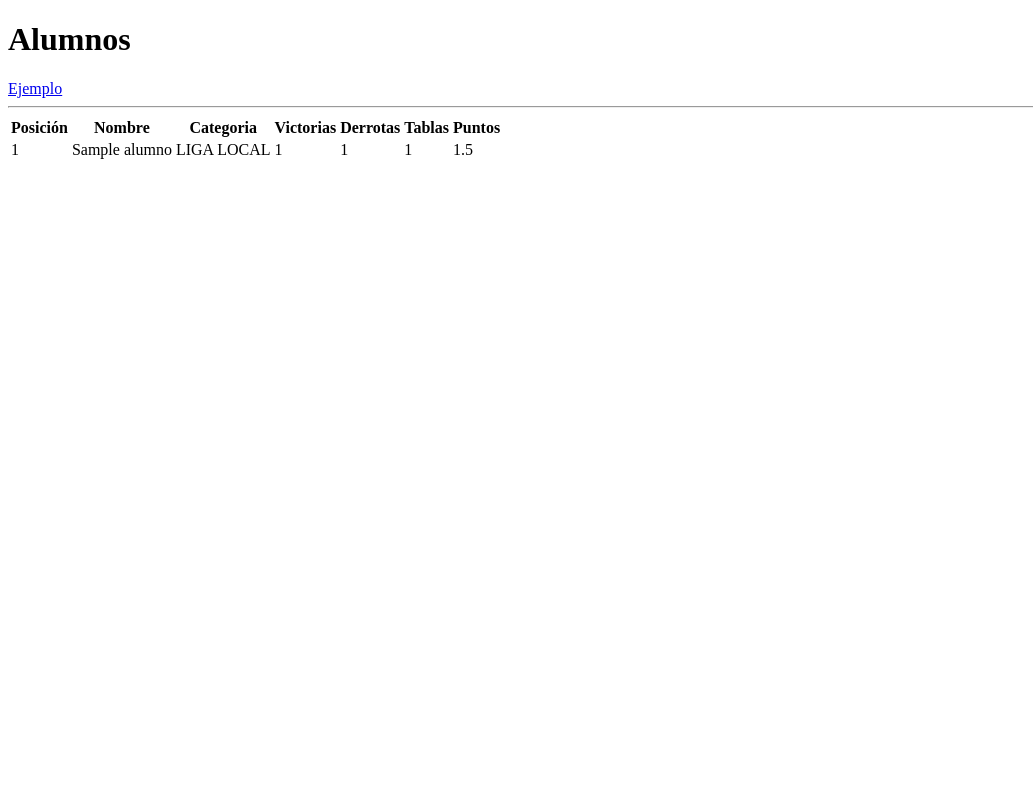
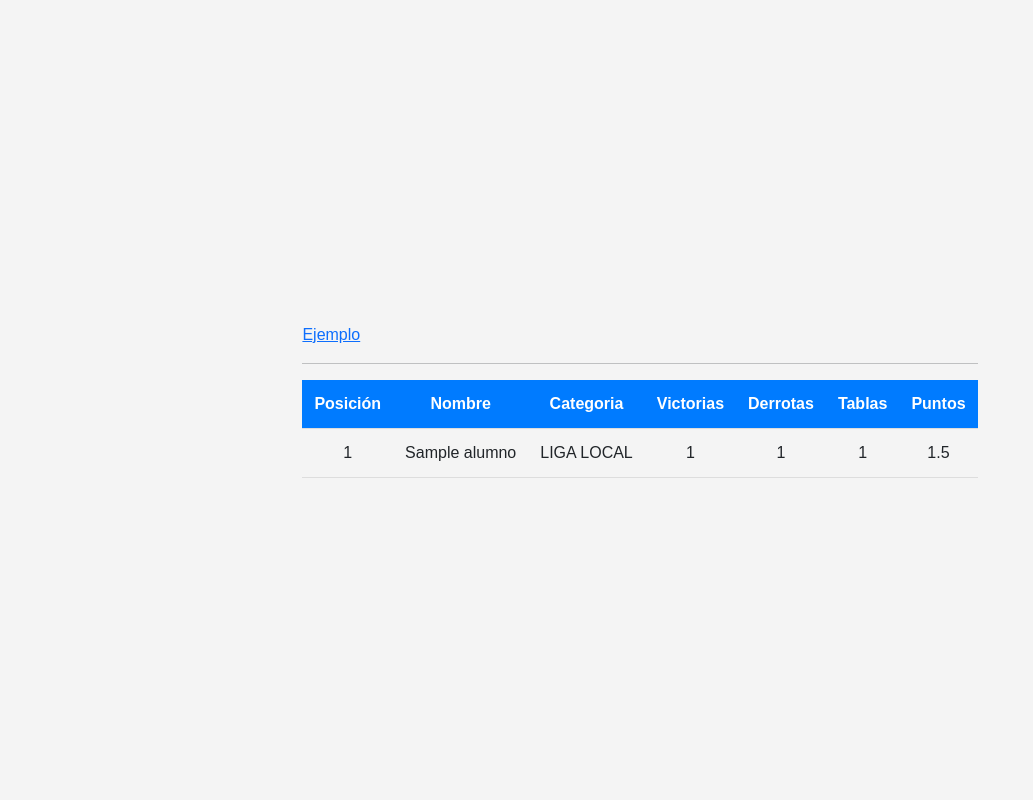
Before and after one commit to Alextc35/ajedrez-cultura, a PHP site: page / in a window 1280 px wide. Shown: the whole page, without its empty margins (0-1033 px from the left). Run offline with PHP 8.4, Linux system fonts and the light colour scheme; tables that the repository leaves empty hold one stand-in row (values such as "Sample post").

Commit message:
Add bootstrap & css

```diff
--- a/view/templates/footer.php
+++ b/view/templates/footer.php
@@ -1,3 +1,4 @@
         </div>
+        <script src="bootstrap/js/bootstrap.min.js"></script>
     </body>
 </html>
--- a/view/templates/header.php
+++ b/view/templates/header.php
@@ -4,10 +4,56 @@
     <meta charset="UTF-8">
     <meta name="viewport" content="width=device-width, initial-scale=1.0">
     <title>MVC</title>
+    <link rel="stylesheet" href="bootstrap/css/bootstrap.min.css">
+    <style>
+        body {
+            font-family: Arial, sans-serif;
+            background-color: #f4f4f4;
+            margin: 0;
+            padding: 20px;
+            display: flex;
+            justify-content: center;
+            align-items: center;
+            height: 100vh;
+        }
+
+        .table-container {
+            width: 100%;
+            max-width: 800px;
+            background: #fff;
+            padding: 20px;
+            border-radius: 10px;
+            box-shadow: 0 4px 8px rgba(0, 0, 0, 0.1);
+            overflow-x: auto;
+        }
+
+        table {
+            width: 100%;
+            border-collapse: collapse;
+        }
+
+        th, td {
+            padding: 12px;
+            text-align: center;
+            vertical-align: middle;
+            border-bottom: 1px solid #ddd;
+        }
+
+        th {
+            background-color: #007BFF;
+            color: white;
+            font-weight: bold;
+        }
+
+        tr:hover {
+            background-color: #f1f1f1;
+        }
+
+        @media (max-width: 600px) {
+            th, td {
+                font-size: 14px;
+            }
+        }
+    </style>
 </head>
 <body>
-    <header>
-        <div>
-            <h1><?= $controller->page_title ?></h1>
-        </div>
-    </header>
```
